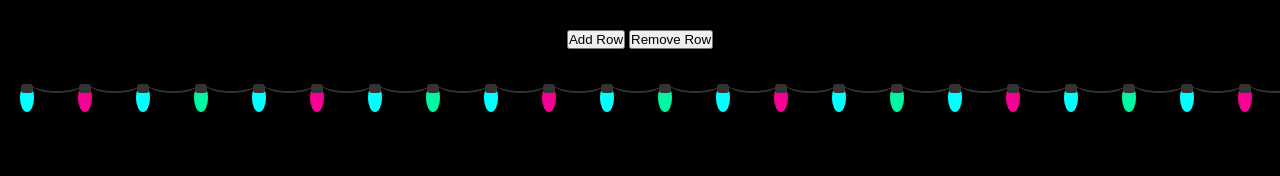
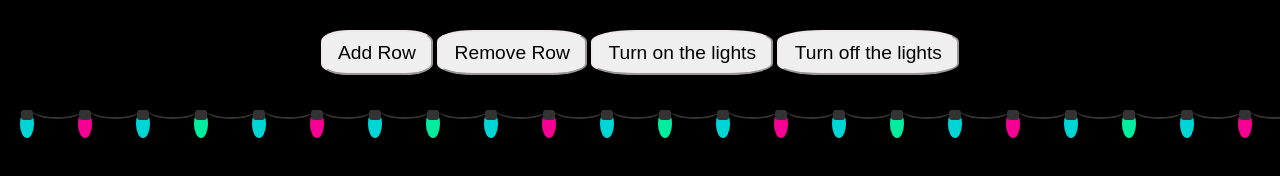
Before and after one commit to Radoogle/Christmas-Lights-App, a plain HTML site: page index.html in a window 1280 px wide. Both pictures are taken after a click on the button "Add Row". Drawn offline with Linux system fonts and the light colour scheme.

Commit message:
animation with turn on/off

```diff
--- a/CSS/style.css
+++ b/CSS/style.css
@@ -2,6 +2,7 @@
   --globe-width: 14px;
   --globe-height: 28px;
   --globe-spacing: 40px;
+  --initial-transparency: .5;
 }
 
 *, *::before, *::after {
@@ -19,11 +20,9 @@ ul.lightrope {
   top: 0;
   left: 0;
   width: 100vw;
-  /* height: 100vh; */
   margin: -15px 0 0 0;
   list-style: none;
   overflow: hidden;
-  /* background-color: lightblue; */
   white-space: nowrap;
   z-index: 1;
 }
@@ -35,18 +34,63 @@ li {
   height: var(--globe-height);
   border-radius: 50%;
   margin: calc(var(--globe-spacing) / 2);
-  background-color: rgba(0,247,165,1);
-  box-shadow: 0px var(--globe-height)/6 var(--globe-width)*2 var(--globe-spread) rgba(0,247,165,1);
+  /* box-shadow: 0px var(--globe-height)/6 var(--globe-width)*2 var(--globe-spread) rgba(0,247,165,1); */
+}
+
+li:nth-child(4n+4) {
+  background-color: rgba(0,247,165,var(--initial-transparency));
+  animation-name: flash1;
+  animation-duration: 2s;
+  animation-timing-function: ease-in-out;
+  animation-delay: 0;
+  animation-iteration-count: infinite;
+  animation-fill-mode: both;
 }
 
 li:nth-child(2n+1) {
-  background: rgba(0,255,255,1);
-  box-shadow: 0px var(--globe-height)/6 var(--globe-width)*2 var(--globe-spread) rgba(0,255,255,0.5);
+  background: rgba(0,255,255,var(--initial-transparency));
+  /* box-shadow: 0px var(--globe-height)/6 var(--globe-width)*2 var(--globe-spread) rgba(0,255,255,0.5); */
+  /* animation: flash2 2s ease-in-out 1.4s infinite both; */
+  animation-name: flash2;
+  animation-duration: 2s;
+  animation-timing-function: ease-in-out;
+  animation-delay: 1.4s;
+  animation-iteration-count: infinite;
+  animation-fill-mode: both;
 }
 
 li:nth-child(4n+2) {
-  background: rgba(247,0,148,1);
-  box-shadow: 0px var(--globe-height)/6 var(--globe-width)*2 var(--globe-spread) rgba(247,0,148,1);
+  background: rgba(247,0,148,var(--initial-transparency));
+  /* box-shadow: 0px var(--globe-height)/6 var(--globe-width)*2 var(--globe-spread) rgba(247,0,148,1); */
+  /* animation: flash3 2s ease-in-out 1.9s infinite both; */
+  animation-name: flash3;
+  animation-duration: 2s;
+  animation-timing-function: ease-in-out;
+  animation-delay: 1.9s;
+  animation-iteration-count: infinite;
+  animation-fill-mode: both;
+}
+
+@keyframes flash1 {
+  50% {
+    background-color: rgba(0,247,165,1);
+  }
+}
+
+@keyframes flash2 {
+  50% {
+    background-color: rgba(0,255,255,1);
+  }
+}
+
+@keyframes flash3 {
+  50% {
+    background-color: rgba(247,0,148,1);
+  }
+}
+
+li.paused {
+  animation-play-state: paused;
 }
 
 li::before {
@@ -79,3 +123,16 @@ li::after {
   text-align: center;
   margin: 30px;
 }
+
+.button {
+  padding: .5em .8em;
+  font-size: 1.2em;
+  border-radius: 25%;
+  border-color: rgb(238, 232, 232);
+}
+
+.button:hover {
+  color: white;
+  background-color: black;
+  border-color: white;
+}
--- a/JS/script.js
+++ b/JS/script.js
@@ -1,5 +1,8 @@
 /* jshint esversion: 6 */
 let ROW_NUMBER = 0;
+const listItems = document.getElementsByTagName('li');
+const TurnOnButton = document.getElementById('TurnOnButton');
+const TurnOffButton = document.getElementById('TurnOffButton');
 
 function makeRowVisible() {
   if (ROW_NUMBER < 7) {
@@ -20,3 +23,22 @@ function hideRow() {
     alert('There are no more lightropes to remove!');
   }
 }
+
+TurnOnButton.addEventListener('click', () => {
+  // listItems[0].style.animationIterationCount = "infinite";
+  // console.log(listItems[0].style.animationIterationCount);
+  // listItems.map(li => li.style.animationIterationCount = infinite);
+  for (let i = 0; i < listItems.length; i++) {
+    listItems[i].style.animationIterationCount = "infinite";
+  }
+});
+
+TurnOffButton.addEventListener('click', () => {
+  // alert('turn off: ' + listItems[0].style.animationIterationCount);
+  // listItems[0].style.animationIterationCount = "0";
+  // console.log(listItems[0].style.animationIterationCount);
+  // listItems.map(li => li.style.animationIterationCount = 0);
+  for (let i = 0; i < listItems.length; i++) {
+    listItems[i].style.animationIterationCount = "0";
+  }
+});
--- a/index.html
+++ b/index.html
@@ -11,6 +11,8 @@
   <div class="buttons-container">
     <button class="add-row-button button" id="add" onclick="makeRowVisible()">Add Row</button>
     <button class="remove-row-button button" id="remove" onclick="hideRow()">Remove Row</button>
+    <button class="turn-on button" id="TurnOnButton">Turn on the lights</button>
+    <button class="turn-off button" id="TurnOffButton">Turn off the lights</button>
   </div>
   <ul class="lightrope Row1" id="Row1">
     <li></li>
```
